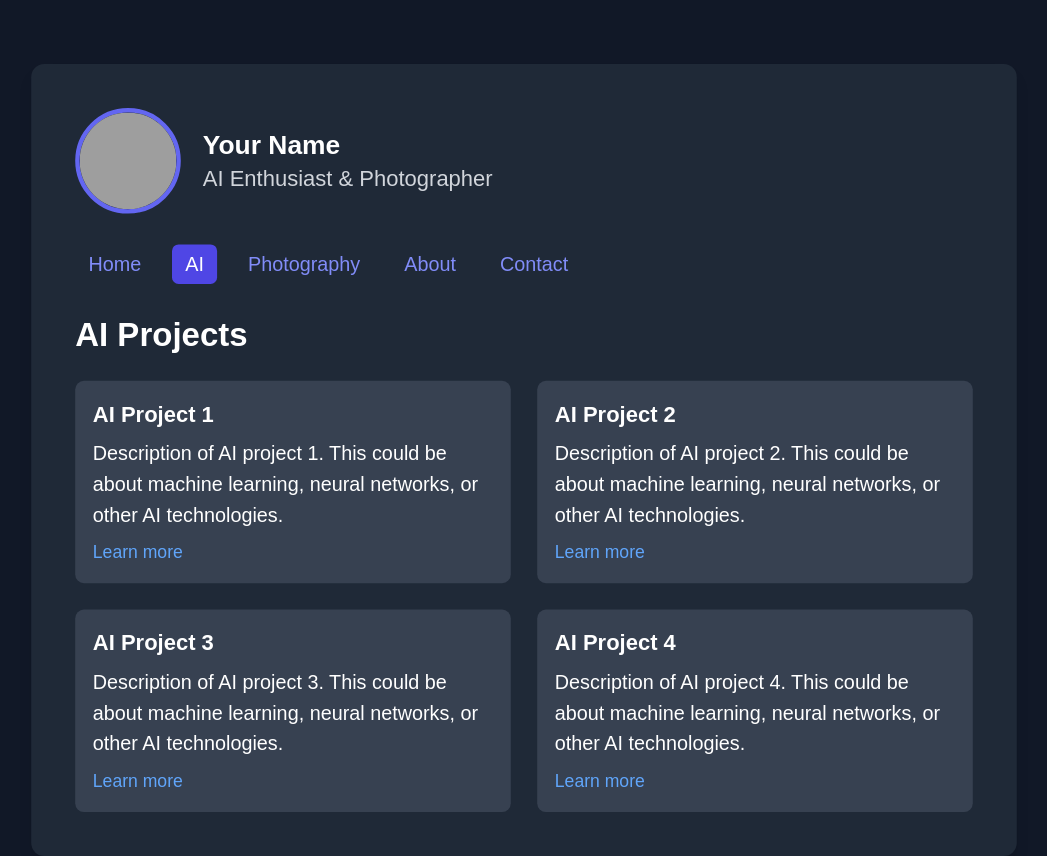
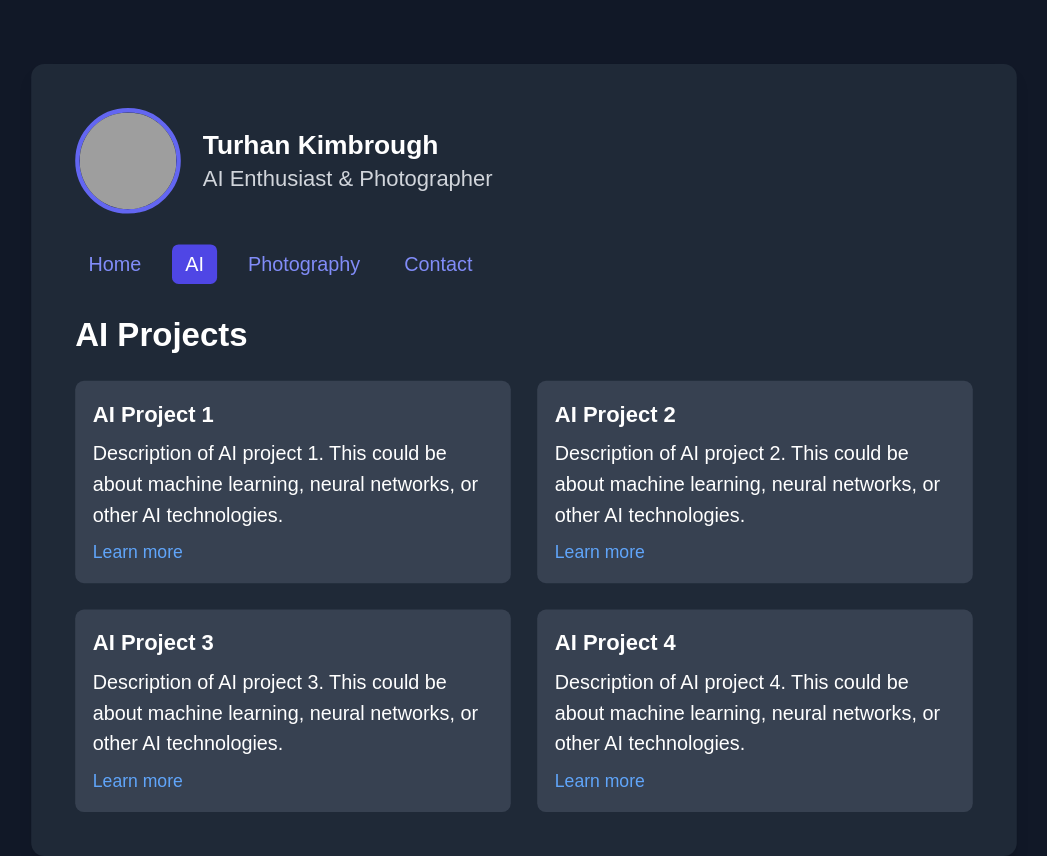
Before and after one commit to T-Visor/personal-website, a Next.js app: page /ai in a window 1280 px wide. Shown: the whole page, without its empty margins (116-1163 px from the left). Built offline with nearby package versions, Linux system fonts and the light colour scheme; grey boxes are pictures that could not be loaded.

Commit message:
removed about page

```diff
--- a/src/app/about/page.tsx
+++ /dev/null
@@ -1,33 +0,0 @@
-'use client'
-
-const AboutPage = () => (
-    <div className="space-y-6">
-        <h2 className="text-3xl font-bold">About Me</h2>
-        <p className="text-lg">
-            I'm passionate about both Artificial Intelligence and Photography. My background in AI technology
-            informs my approach to photography, while my photographic eye helps me create more intuitive and
-            visually appealing AI interfaces.
-        </p>
-        <div className="grid grid-cols-1 md:grid-cols-2 gap-6">
-            <div>
-                <h3 className="text-2xl font-semibold mb-2">AI Expertise</h3>
-                <ul className="list-disc list-inside text-lg space-y-2">
-                    <li>Machine Learning</li>
-                    <li>Neural Networks</li>
-                    <li>Computer Vision</li>
-                    <li>Natural Language Processing</li>
-                </ul>
-            </div>
-            <div>
-                <h3 className="text-2xl font-semibold mb-2">Photography Gear</h3>
-                <ul className="list-disc list-inside text-lg space-y-2">
-                    <li>Camera: Canon EOS R5</li>
-                    <li>Lenses: 24-70mm f/2.8, 70-200mm f/4</li>
-                    <li>Editing: Adobe Lightroom & Photoshop</li>
-                </ul>
-            </div>
-        </div>
-    </div>
-)
-
-export default AboutPage;
--- a/src/app/layout.tsx
+++ b/src/app/layout.tsx
@@ -26,7 +26,7 @@
                     alt="Profile"
                   />
                   <div className="sm:ml-5 text-center sm:text-left">
-                    <div className="text-2xl font-bold text-white">Your Name</div>
+                    <div className="text-2xl font-bold text-white">Turhan Kimbrough</div>
                     <p className="text-xl text-gray-300">AI Enthusiast & Photographer</p>
                   </div>
                 </div>
@@ -63,16 +63,6 @@
                       </Link>
                     </li>
                     <li>
-                      <Link href="/about">
-                        <span
-                          className={`${currentPath === '/about' ? 'bg-indigo-600 text-white' : 'text-indigo-400'
-                            } hover:bg-indigo-700 px-3 py-2 rounded-md text-lg font-medium`}
-                        >
-                          About
-                        </span>
-                      </Link>
-                    </li>
-                    <li>
                       <Link href="/contact">
                         <span
                           className={`${currentPath === '/contact' ? 'bg-indigo-600 text-white' : 'text-indigo-400'
```
